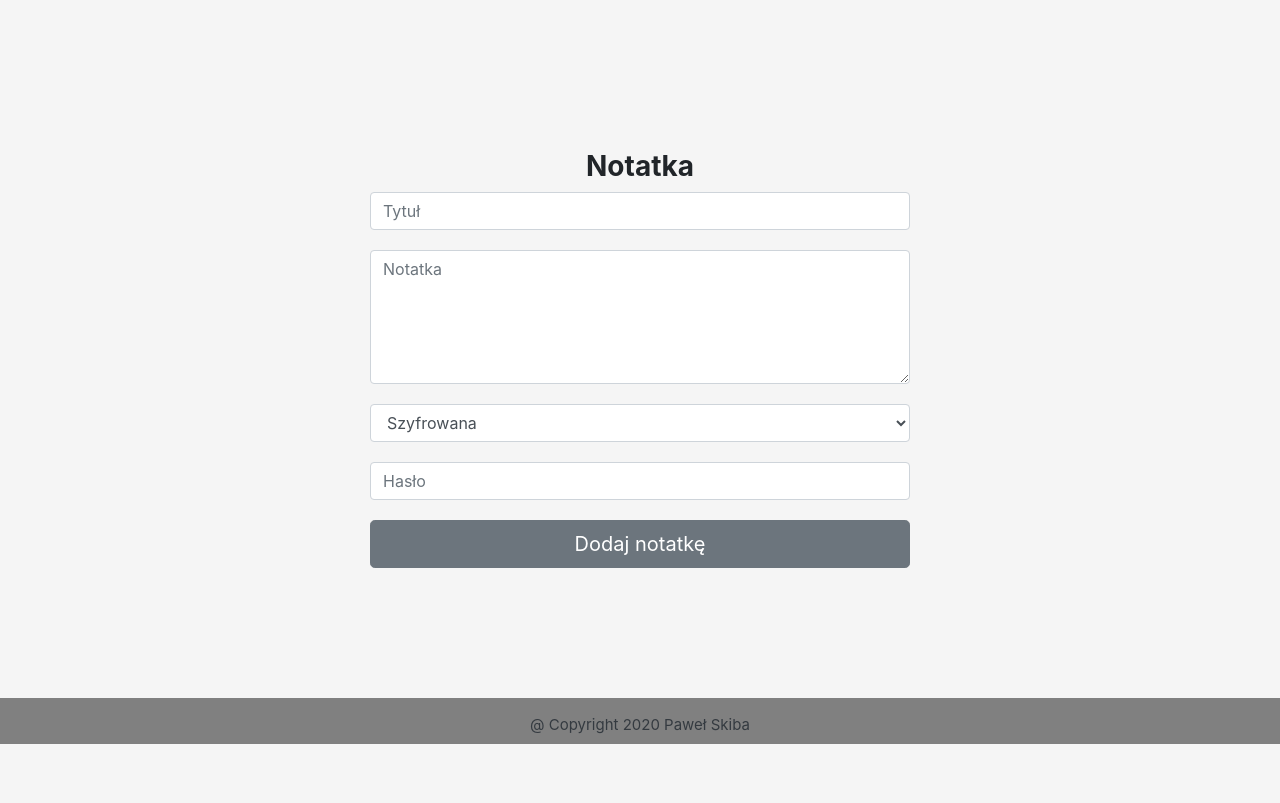
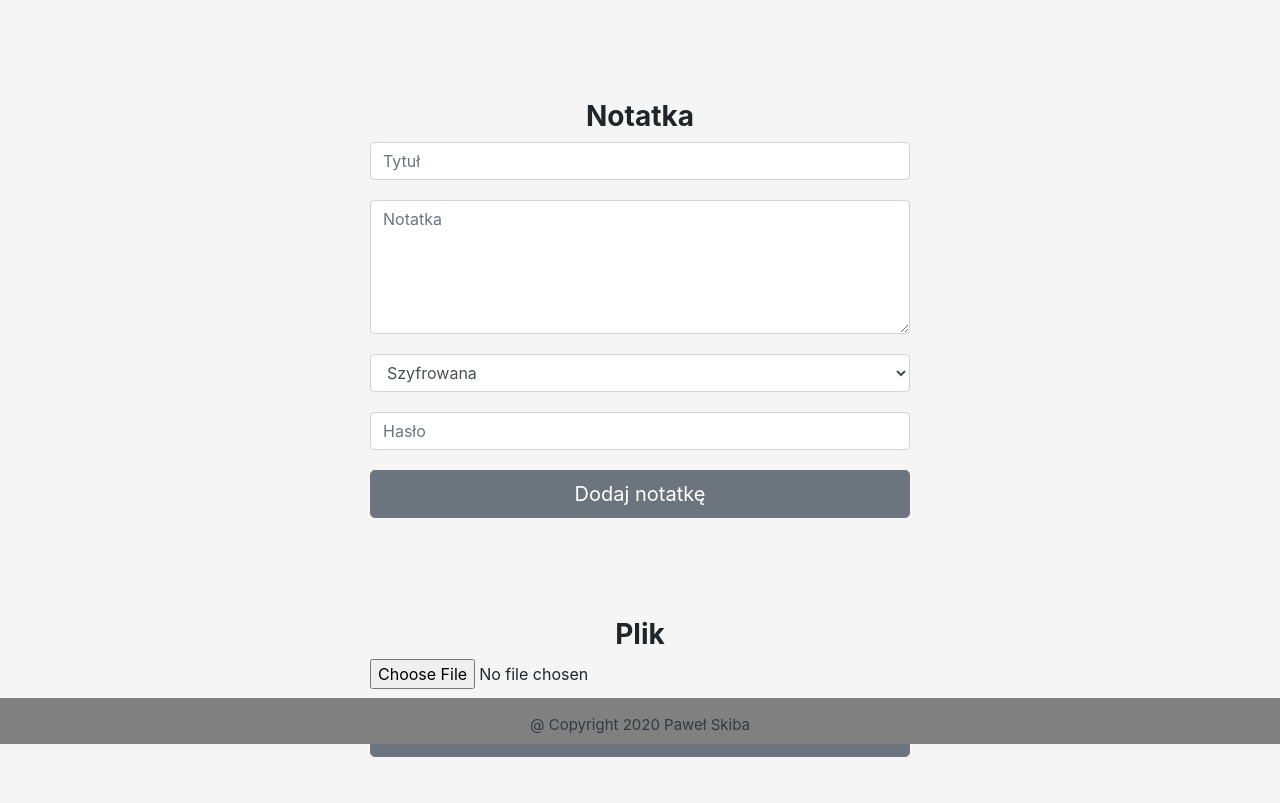
Before and after one commit to pawellski/SecureApp, a Flask app: page /user_add in a window 1280 px wide. Shown: the part 56-859 px from the top of the page. Before the commit the page ends 800 px from the top, so only its background shows below. Run offline with Flask 2, Linux system fonts and the light colour scheme; the visitor is signed in with stand-in values (Sample User, id 1); some libraries are stand-ins or nearby versions.

Commit message:
Adjusted html, css and js to add files.

```diff
--- a/modules/uwsgi-flask/app/static/scripts/add_note.js
+++ b/modules/uwsgi-flask/app/static/scripts/add_note.js
@@ -11,6 +11,8 @@ document.addEventListener('DOMContentLoaded', function (event) {
     let selectNote = document.getElementById("select-note");
     let passwordField = document.getElementById("password-note");
     let alertDiv = document.getElementById("alert-div");
+    let addFileForm = document.getElementById("add-file-form");
+    let alertDiv2 = document.getElementById("alert-div-2");
 
     addNoteForm.addEventListener("submit", function(e) {
         e.preventDefault();
@@ -21,6 +23,26 @@ document.addEventListener('DOMContentLoaded', function (event) {
         if (c1 == true && c2 == true) {
             submitAddNoteForm();
         }
+    });
+
+    addFileForm.addEventListener("submit", function(e) {
+        e.preventDefault();
+
+        let addFileUrl = URL + "add_file";
+
+        let addFileParams = {
+            method: POST,
+            body: new FormData(addFileForm),
+            redirect: "follow"
+        };
+
+        fetch(addFileUrl, addFileParams)
+                .then(response => getAddFileResponseData(response))
+                .then(response => displayFileInformation(response))
+                .catch(err => {
+                    console.log("Caught error: " + err);
+                });
+
     });
 
     function submitAddNoteForm() {
@@ -34,7 +56,7 @@ document.addEventListener('DOMContentLoaded', function (event) {
 
         fetch(addNoteUrl, addNoteParams)
                 .then(response => getAddNoteResponseData(response))
-                .then(response => displayInformation(response))
+                .then(response => displayNoteInformation(response))
                 .catch(err => {
                     console.log("Caught error: " + err);
                 });
@@ -51,7 +73,18 @@ document.addEventListener('DOMContentLoaded', function (event) {
         }
     }
 
-    function displayInformation(response) {
+    function getAddFileResponseData(response) {
+        let status = response.status;
+
+        if (status === HTTP_STATUS.OK || status === HTTP_STATUS.BAD_REQUEST) {
+            return response.json()
+        } else {
+            console.error("Response status code: " + response.status);
+            throw "Unexpected response status: " + response.status;
+        }
+    }
+
+    function displayNoteInformation(response) {
         if (response.add_note == "Correct") {
             addNoteForm.reset();
             passwordField.disabled = false;
@@ -69,6 +102,26 @@ document.addEventListener('DOMContentLoaded', function (event) {
             titleAlert.setAttribute("role", "alert");
             titleAlert.appendChild(warningText);
             alertDiv.appendChild(titleAlert);
+        }
+    }
+
+    function displayFileInformation(response) {
+        if (response.file == "Accept") {
+            addFileForm.reset();
+            let successAlert = document.createElement("div");
+            let successText = document.createTextNode("Plik został dodany pomyślnie.");
+            successAlert.setAttribute("class", "alert alert-success");
+            successAlert.setAttribute("role", "alert");
+            successAlert.appendChild(successText);
+            alertDiv2.appendChild(successAlert);
+        }
+        else {
+            let dangerAlert = document.createElement("div");
+            let dangerText = document.createTextNode("Plik nie został dodany.");
+            dangerAlert.setAttribute("class", "alert alert-danger");
+            dangerAlert.setAttribute("role", "alert");
+            dangerAlert.appendChild(dangerText);
+            alertDiv2.appendChild(dangerAlert);
         }
     }
 
--- a/modules/uwsgi-flask/app/static/styles/style.css
+++ b/modules/uwsgi-flask/app/static/styles/style.css
@@ -8,7 +8,7 @@ nav {
 }
 
 .main-container {
-    padding-top: 150px;
+    padding-top: 100px;
 }
 
 .a-link {
@@ -116,3 +116,7 @@ table {
     margin-top: 100px;
     margin-bottom: 100px;
 }
+
+#h3-file {
+    padding-top: 80px;
+}
--- a/modules/uwsgi-flask/app/templates/user_add.html
+++ b/modules/uwsgi-flask/app/templates/user_add.html
@@ -61,6 +61,19 @@
                 </form>
                 <div id="alert-div"></div>
             </div>
+            <div class="col-md-6 offset-md-3">
+                <h3 id="h3-file" class="text-center font-weight-bold">Plik</h4>
+                <form id="add-file-form">
+                    <div class="form-group">
+                        <input type="file" class="form-control-file" name="file" id="file-input" accept="application/msword, application/vnd.ms-excel, application/vnd.ms-powerpoint,
+                        text/plain, application/pdf, image/jpg, image/jpeg, image/png, image/svg, image/gif" required>
+                    </div>
+                    <div class = "text-center">
+                        <button id="add-file-button" class="btn btn-lg btn-secondary btn-block" type="submit">Dodaj plik</button>
+                    </div>
+                    <div id="alert-div-2"></div>
+                </form>
+            </div>
         </div>
     </div>
     <footer class="text-center text-lg-start">
```
